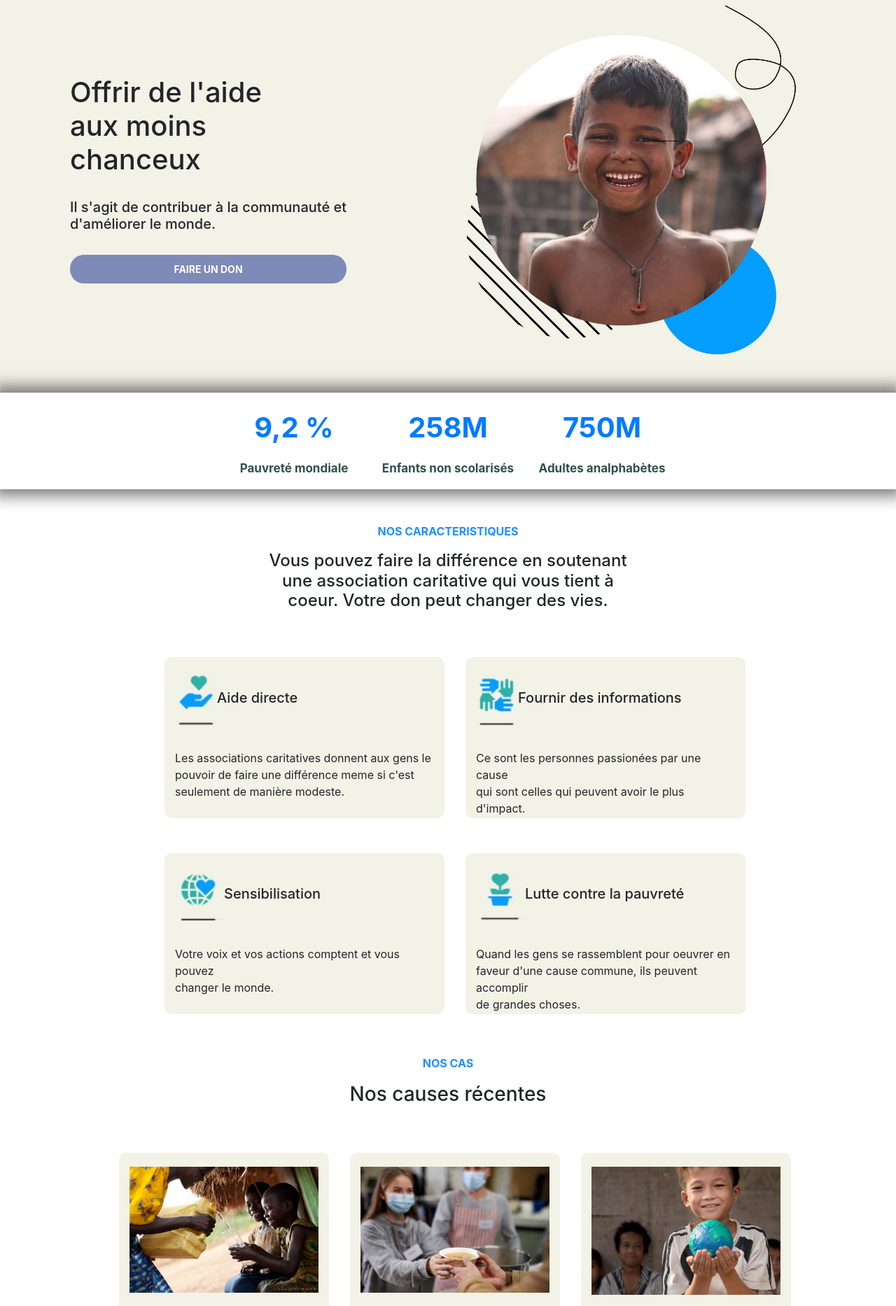
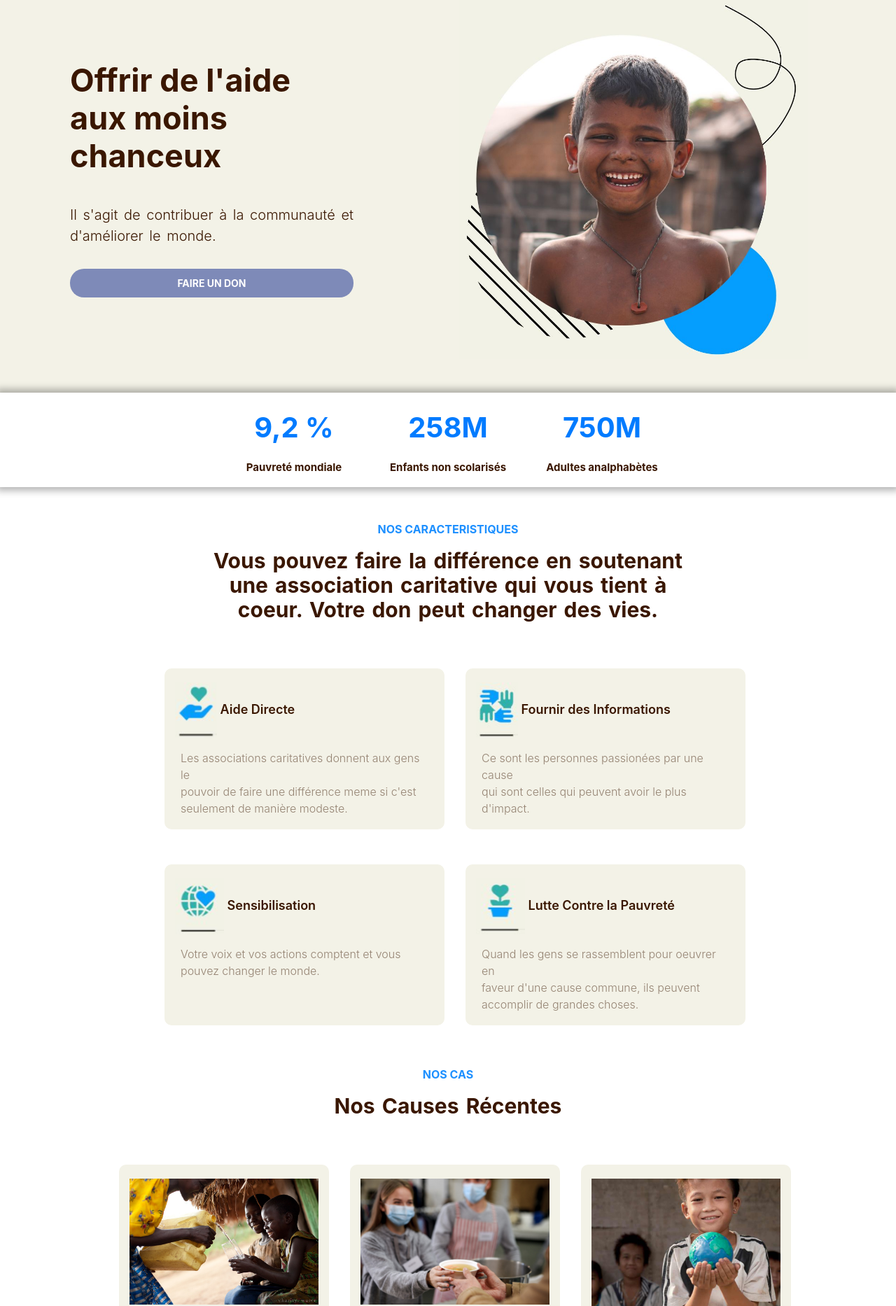
Before and after one commit to lilHmidou/community_support, a Symfony app: template templates/home/index.html.twig in a window 1280 px wide. Shown: the part 168-2034 px from the top of the page at 70% size. Run offline with Twig, Linux system fonts and the light colour scheme; the template is opened without the code that fills it, so the values that code supplies are empty; style sheets or scripts are compiled from the project's sources; some libraries are stand-ins or nearby versions.

Commit message:
style changes home

```diff
--- a/assets/styles/home.css
+++ b/assets/styles/home.css
@@ -10,15 +10,21 @@
     align-items: center;
 }
 
-h1 {
-    font-size: 50px;
-    font-weight:bold;
+.col-md-6 h1{
+    color: #3A1700;
+    font-weight: 700; /* bold */
+    font-size: 45px;
 }
 
-h3, h4 {
-    font-weight:bold;
-    text-align:center;
+.col-md-6 h5{
+    color: #3A1700;
+    font-weight: 300; /* light */
+    font-size: 20px;
+    margin-top: 0.5em; /* Ajoute un peu d'espace au-dessus du paragraphe */
+    line-height: 30px; /* Ajout de la hauteur de ligne */
+    word-spacing: 3px;
 }
+
 
 .col {
     background-color: #F3F2E7; /* Couleur de fond */
@@ -27,8 +33,28 @@ h3, h4 {
     border-radius: 10px; /* Bord arrondi */
 }
 
-.col:hover {
-    box-shadow: 0 0 20px 10px rgba(0, 0, 0, 0.5);
+
+.table-container0  {
+    display: grid;
+    grid-template-columns: repeat(3, 200px);
+    gap: 20px; /* Ajoute de l'espace entre chaque case */
+    justify-content: center; /* Centre horizontalement */
+    box-shadow: 0 0 10px 5px rgba(0, 0, 0, 0.3);
+}
+
+.white h4,.white h3 {
+    color: #3A1700;
+    font-weight: 700;
+    font-size: 30px; /* Vous pouvez ajuster cette taille selon vos préférences */
+    margin-top: 0.5em; /* Ajoute un peu d'espace au-dessus du paragraphe */
+    line-height: 35px; /* Ajout de la hauteur de ligne */
+    word-spacing: 3px;
+    text-align: center;
+}
+
+.table-container0 .text1 {
+    color: #3A1700;
+    font-size: 15px;
 }
 
 .table-container1 {
@@ -37,6 +63,22 @@ h3, h4 {
     grid-template-rows: repeat(2, 250px);
     gap: 30px; /* Ajoute de l'espace entre chaque case */
     justify-content: center; /* Centre horizontalement */
+    color: #3A1700;
+}
+
+.table-container1 h5, .table-container3 h5 {
+    font-weight: 600;
+    font-size: 18px;
+}
+
+.table-container1 p, .table-container3 p{
+    color: rgba(58, 23, 0, 0.5);
+    padding: 8px;
+    font-weight: 300;
+}
+
+.col:hover {
+    box-shadow: 0 0 10px 5px rgba(0, 0, 0, 0.3);
 }
 
 .table-container2 {
@@ -53,6 +95,16 @@ progress {
 .blue {
     color:dodgerblue;
     font-weight:bold;
+    text-align:center;
+}
+
+.blue h3 {
+    color: #3A1700;
+    font-weight: 700;
+    font-size: 22px;
+    margin-top: 0.5em; /* Ajoute un peu d'espace au-dessus du paragraphe */
+    line-height: 35px; /* Ajout de la hauteur de ligne */
+    word-spacing: 3px;
     text-align:center;
 }
 
@@ -78,13 +130,6 @@ progress {
     border: 2px solid #7E8AB8;
 }
 
-.table-container0 {
-    display: grid;
-    grid-template-columns: repeat(3, 200px);
-    gap: 20px; /* Ajoute de l'espace entre chaque case */
-    justify-content: center; /* Centre horizontalement */
-    box-shadow: 0 0 20px 10px rgba(0, 0, 0, 0.5);
-}
 
 .number {
     color: #007BFF;
@@ -103,14 +148,12 @@ progress {
     margin-top: 10%;
 }
 
-
 .band {
     background-color: #F3F2E7;
     height: 200px;
     text-align: center;
-    box-shadow: 0 0 20px 3px rgba(0, 0, 0, 0.5);
+    box-shadow: 0 0 10px 5px rgba(0, 0, 0, 0.3);
 }
-
 
 .button3 {
     background-color: white;
@@ -129,9 +172,6 @@ progress {
     transform: scale(1.1);
 }
 
-h5 {
-    font-weight: bold;
-}
 
 .table-container3 {
     display: grid;
--- a/templates/home/index.html.twig
+++ b/templates/home/index.html.twig
@@ -28,7 +28,7 @@
         </div>
         <br><br>
     </div>
-    <div style="background-color: white;">
+    <div class= "white" style="background-color: white;">
         <div class="table-container0">
             <div class="col1">
                 <p class="number">9,2 %</p>
@@ -44,29 +44,31 @@
             </div>
         </div>
         <br><br>
+
         <p class="blue">NOS CARACTERISTIQUES</p>
         <h4>Vous pouvez faire la différence en soutenant<br>une association caritative qui vous tient à<br>coeur. Votre don peut changer des vies.</h4>
         <br><br>
         <div class="table-container1">
             <div class="col">
-                <h5> <img src="{{ asset ('images/home/hand.jpeg') }}" width='60' height='80'>Aide directe</h5><br>
+                <h5> <img src="{{ asset ('images/home/hand.jpeg') }}" width='60' height='80'>  Aide Directe</h5>
                 <p>Les associations caritatives donnent aux gens le<br>pouvoir de faire une différence meme si c'est<br>seulement de manière modeste.</p>
             </div>
             <div class="col">
-                <h5><img src="{{ asset ('images/home/hand2.jpeg') }}" width='60' height='80'>Fournir des informations</h5><br>
+                <h5><img src="{{ asset ('images/home/hand2.jpeg') }}" width='60' height='80'>  Fournir des Informations</h5>
                 <p>Ce sont les personnes passionées par une cause<br>qui sont celles qui peuvent avoir le plus d'impact.</p>
             </div>
             <div class="col">
-                <h5><img src="{{ asset ('images/home/planet.jpeg') }}" width='70' height='80'>Sensibilisation</h5><br>
-                <p>Votre voix et vos actions comptent et vous pouvez<br>changer le monde.</p>
+                <h5><img src="{{ asset ('images/home/planet.jpeg') }}" width='70' height='80'>  Sensibilisation</h5>
+                <p>Votre voix et vos actions comptent et vous pouvez changer le monde.</p>
             </div>
             <div class="col">
-                <h5><img src="{{ asset ('images/home/plant.jpeg') }}" width='70' height='80'>Lutte contre la pauvreté</h5><br>
-                <p>Quand les gens se rassemblent pour oeuvrer en<br>faveur d'une cause commune, ils peuvent accomplir<br>de grandes choses.</p>
+                <h5><img src="{{ asset ('images/home/plant.jpeg') }}" width='70' height='80'>  Lutte Contre la Pauvreté</h5>
+                <p>Quand les gens se rassemblent pour oeuvrer en<br>faveur d'une cause commune, ils peuvent accomplir de grandes choses.</p>
             </div>
         </div><br><br>
+
         <p class="blue">NOS CAS</p>
-        <h3>Nos causes récentes</h3>
+        <h3>Nos Causes Récentes</h3>
         <br><br>
         <div class="table-container2">
             <div class="col">
@@ -98,7 +100,8 @@
         <div class="text-center">
             <button class="explore">EXPLORER TOUT</button>
         </div>
-        <br><br>
+        <br><br><br>
+
         <div class="band">
             <br><br>
             <h1 style="font-family: 'Times New Roman', serif; font-weight: bold;">Rejoignez notre mission</h1>
@@ -108,6 +111,7 @@
                 <button class="button3" style="margin-left: 50px;">FAIRE UN DON &#x2764;</button>
             </div>
         </div>
+
         <br><br>
         <p class="blue">NOS SERVICES</p>
         <h3>Services Que Nous Fournissons</h3>
@@ -115,7 +119,7 @@
         <div class="table-container3">
             <div class="col">
                 <h5> <img src="{{ asset ('images/home/charity.jpeg') }}" width='60' height='80'>Charité</h5><br>
-                <p>Une association caritative doit avoir<br>un ou plusieurs des objectifs définis<br>par la loi.</p>
+                <p>Une association caritative doit avoir<br>un ou plusieurs des objectifs définis par la loi.</p>
                 <br><button class="purple">EN SAVOIR PLUS</button>
             </div>
             <div class="col">
@@ -125,7 +129,7 @@
             </div>
             <div class="col">
                 <h5><img src="{{ asset ('images/home/solidarity.jpeg') }}" width='70' height='80'>Solidarité</h5><br>
-                <p>Education, environnement, bien-etre<br>animal, droits de l'homme et<br> développement communautaire.</p>
+                <p>Education, environnement, bien-être animal, droits de l'homme<br> et développement communautaire.</p>
                 <br><button class="purple">EN SAVOIR PLUS</button>
             </div>
         </div><br><br>
```
